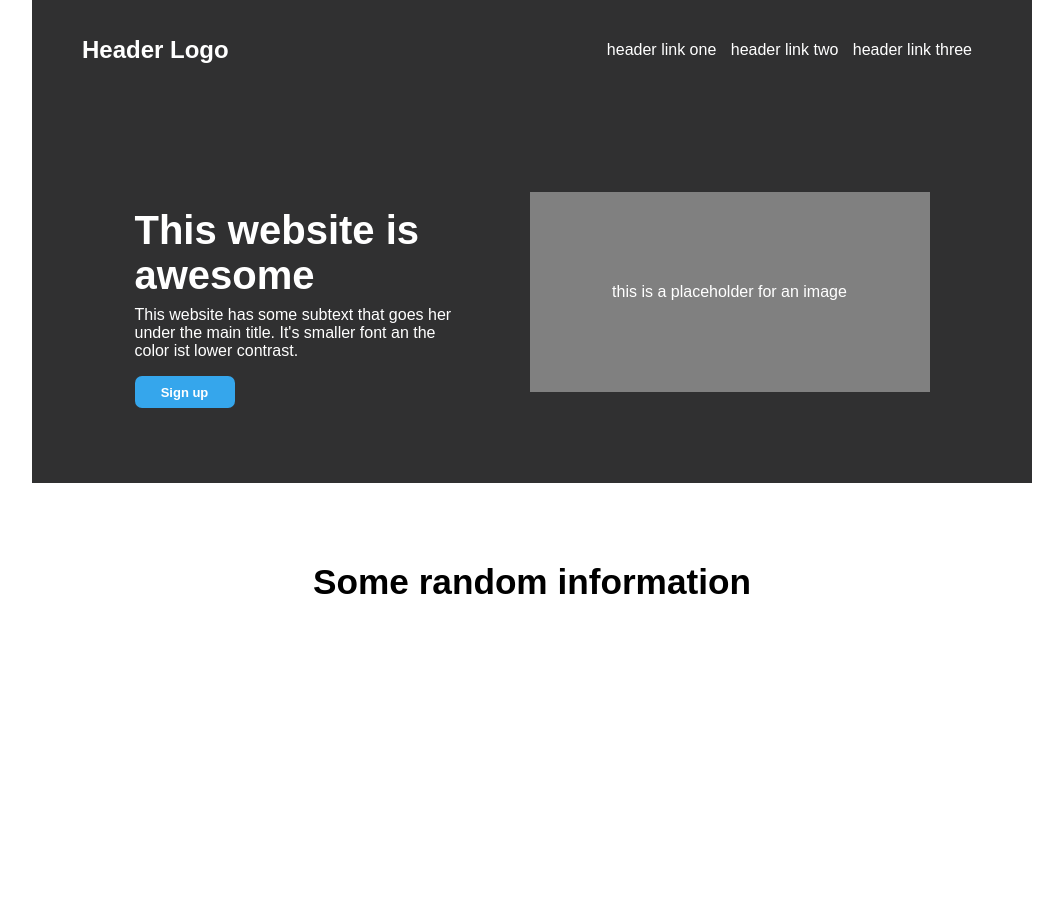
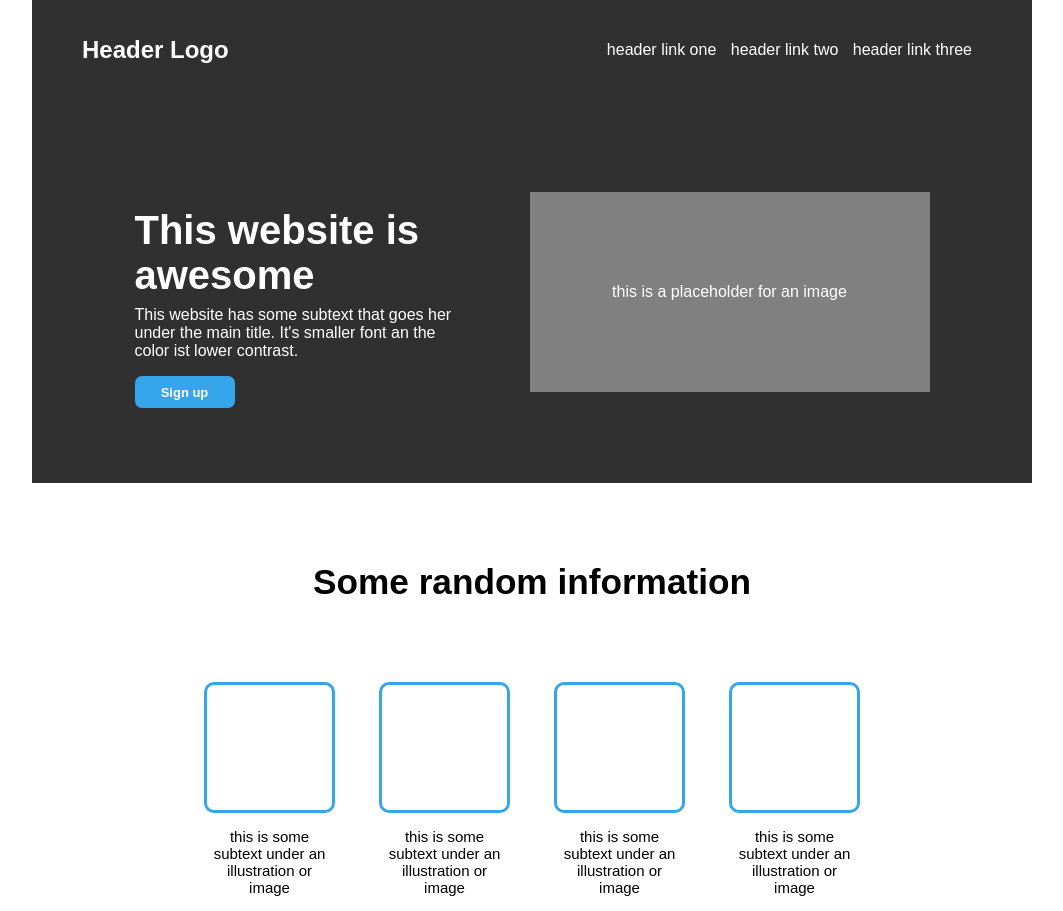
Before and after one commit to SimonLeis/landing-page-odin-project, a plain HTML site: page index.html in a window 1280 px wide. Shown: the whole page, without its empty margins (108-1171 px from the left). Before the commit the page ends 800 px from the top, so only its background shows below. Drawn offline with Linux system fonts and the light colour scheme.

Commit message:
Add the second section of the landpage-project
 here I added the second part of the landpage-project of the odin
 project

```diff
--- a/index.html
+++ b/index.html
@@ -46,7 +46,7 @@
 
 
 
-<section>
+<section class="first-section">
 
 
 
@@ -54,10 +54,10 @@
 
     <div>
 
-        <div class="cube"><div></div> <p></p></div>
-        <div class="cube"><div></div> <p></p></div>
-        <div class="cube"><div></div> <p></p></div>
-        <div class="cube"><div></div> <p></p></div>
+        <div class="cube"><div></div> <p>this is some subtext under an illustration or image</p></div>
+        <div class="cube"><div></div> <p>this is some subtext under an illustration or image</p></div>
+        <div class="cube"><div></div> <p>this is some subtext under an illustration or image</p></div>
+        <div class="cube"><div></div> <p>this is some subtext under an illustration or image</p></div>
 
 
 
--- a/main.css
+++ b/main.css
@@ -101,3 +101,37 @@ a{
     font-size: 2.2rem;
 
 }
+
+.first-section{
+
+    display: flex;
+    justify-content: center;
+    align-items: center;
+    flex-direction: column;
+    width: 100%;
+
+}
+
+.cube div{
+    width: 125px;
+    height: 125px;
+    border: 3px solid rgb(53, 166, 236);
+    border-radius: 10px;
+}
+
+.cube{
+    width: 125px;
+    text-align: center;
+    font-size: 15px;
+    display: flex;
+    align-items: center;
+    flex-direction: column;
+    margin: 0 25px 0 25px;
+}
+
+.first-section div{
+    display: flex;
+    align-items: center;
+    justify-content: center;
+
+}
```
